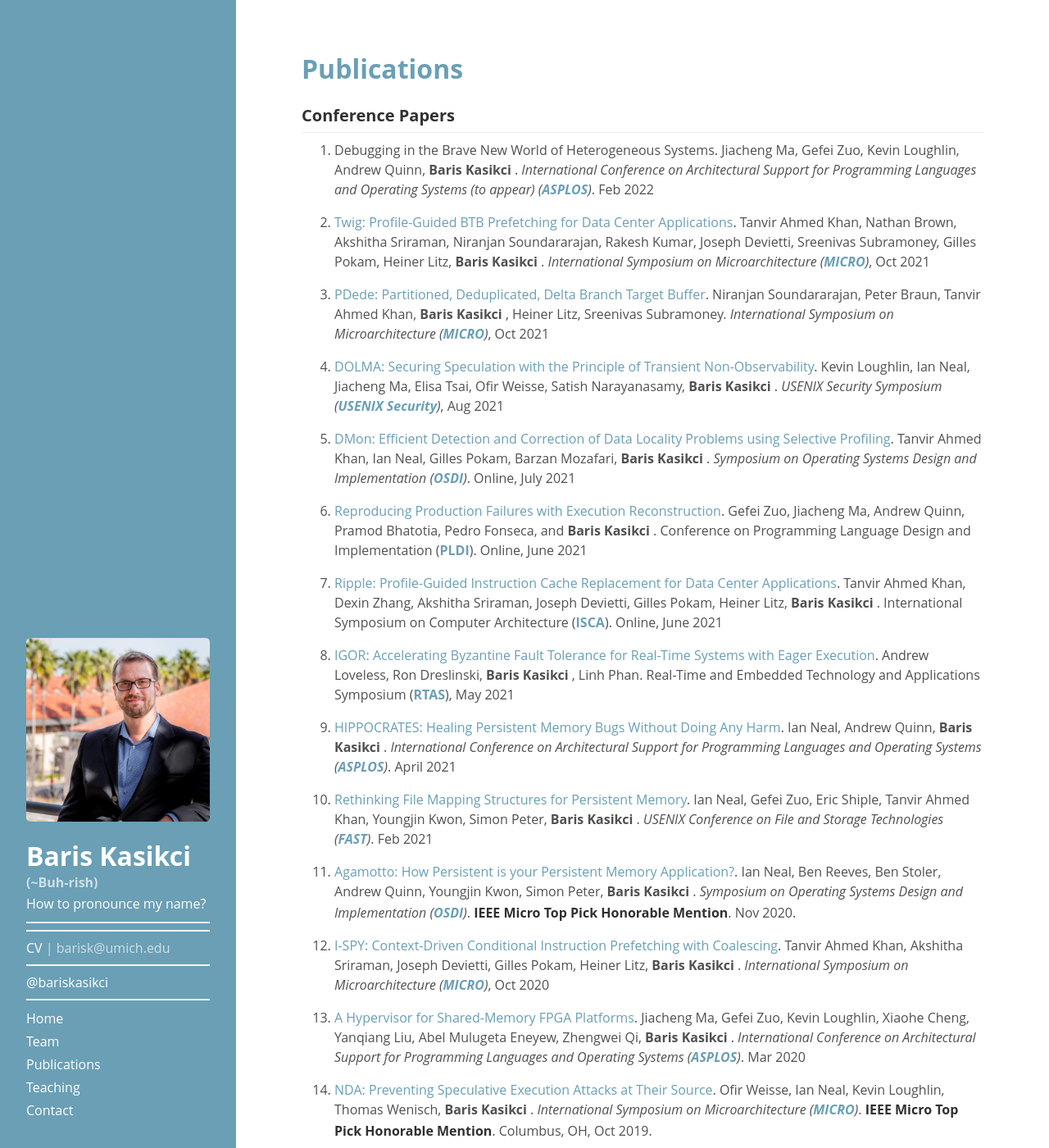
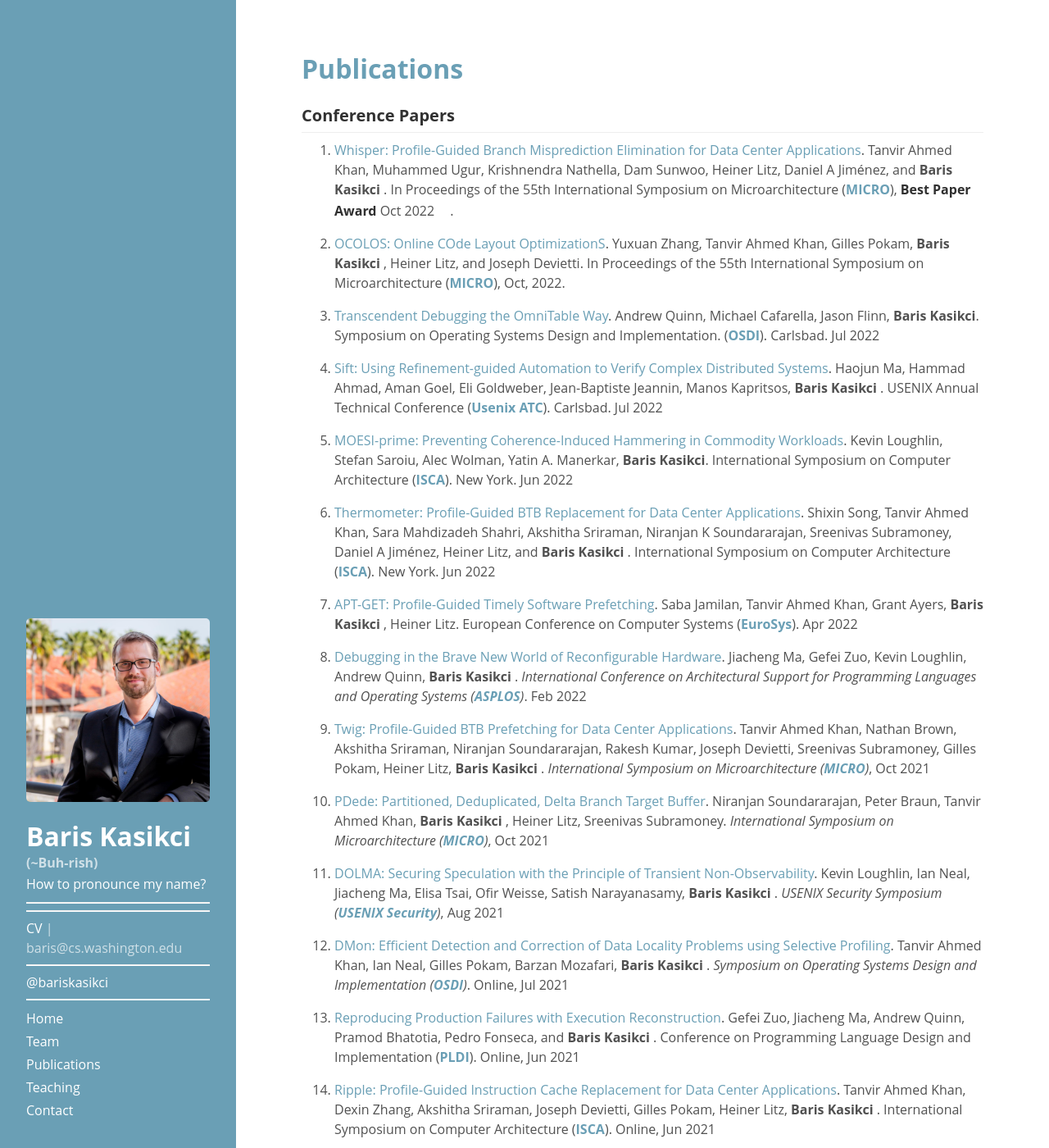
Before and after one commit to kasikci/kasikci.github.io, a Jekyll site: the page built from publications.md, in a window 1280 px wide and 1400 px high. Shown: the whole window at 82% size. Built offline with Jekyll 4.4.1, drawn with Linux system fonts in a browser that asks for light colours; some of the changed text lies outside the part shown.

Commit message:
updates to the web page

```diff
--- a/_includes/sidebar.html
+++ b/_includes/sidebar.html
@@ -17,7 +17,7 @@
 
 <hr>
 
-<a href="{{ site.baseurl }}public/cv.pdf">CV</a> | barisk@umich.edu
+<a href="{{ site.baseurl }}public/cv.pdf">CV</a> | baris@cs.washington.edu
 
 <!-- <a target="_blank" href="https://pgp.mit.edu/pks/lookup?search=0xAC17B59F&op=index">GPG</a> -->
 
--- a/publications.md
+++ b/publications.md
@@ -6,7 +6,21 @@ title: Publications
 ### Conference Papers
 <hr>
 
-1. Debugging in the Brave New World of Heterogeneous Systems. Jiacheng Ma, Gefei Zuo, Kevin Loughlin, Andrew Quinn, <b> Baris Kasikci </b>. *International Conference on Architectural Support for Programming Languages and Operating Systems (to appear) ([**ASPLOS**](https://asplos-conference.org/))*. Feb 2022
+1. [Whisper: Profile-Guided Branch Misprediction Elimination for Data Center Applications]({{site.baseurl}}public/whisper.pdf). Tanvir Ahmed Khan, Muhammed Ugur, Krishnendra Nathella, Dam Sunwoo, Heiner Litz, Daniel A Jiménez, and <b> Baris Kasikci </b>. In Proceedings of the 55th International Symposium on Microarchitecture ([**MICRO**](https://www.microarch.org/micro55/)), **Best Paper Award** Oct 2022 <img src="/~barisk/public/award.png" style="width:15px;height:20px;">.
+
+1. [OCOLOS: Online COde Layout OptimizationS]({{site.baseurl}}public/ocolos.pdf). Yuxuan Zhang, Tanvir Ahmed Khan, Gilles Pokam, <b> Baris Kasikci </b>, Heiner Litz, and Joseph Devietti. In Proceedings of the 55th International Symposium on Microarchitecture ([**MICRO**](https://www.microarch.org/micro55/)), Oct, 2022.
+
+1. [Transcendent Debugging the OmniTable Way]({{site.baseurl}}public/omnitable.pdf). Andrew Quinn, Michael Cafarella, Jason Flinn, <b> Baris Kasikci</b>. Symposium on Operating Systems Design and Implementation. ([**OSDI**](https://www.usenix.org/conference/osdi22)). Carlsbad. Jul 2022
+
+1. [Sift: Using Refinement-guided Automation to Verify Complex Distributed Systems]({{site.baseurl}}public/sift.pdf). Haojun Ma, Hammad Ahmad, Aman Goel, Eli Goldweber, Jean-Baptiste Jeannin, Manos Kapritsos, <b> Baris Kasikci </b>. USENIX Annual Technical Conference ([**Usenix ATC**](https://www.usenix.org/conference/atc22)). Carlsbad. Jul 2022
+
+1. [MOESI-prime: Preventing Coherence-Induced Hammering in Commodity Workloads]({{site.baseurl}}public/moesi-prime.pdf). Kevin Loughlin, Stefan Saroiu, Alec Wolman, Yatin A. Manerkar, <b> Baris Kasikci</b>. International Symposium on Computer Architecture ([**ISCA**](https://iscaconf.org/isca2022/)). New York. Jun 2022
+
+1. [Thermometer: Profile-Guided BTB Replacement for Data Center Applications]({{site.baseurl}}public/thermometer.pdf). Shixin Song, Tanvir Ahmed Khan, Sara Mahdizadeh Shahri, Akshitha Sriraman, Niranjan K Soundararajan, Sreenivas Subramoney, Daniel A Jiménez, Heiner Litz, and <b> Baris Kasikci </b>. International Symposium on Computer Architecture ([**ISCA**](https://iscaconf.org/isca2022/)). New York. Jun 2022
+
+1. [APT-GET: Profile-Guided Timely Software Prefetching]({{site.baseurl}}public/aptget.pdf). Saba Jamilan, Tanvir Ahmed Khan, Grant Ayers, <b> Baris Kasikci </b>, Heiner Litz. European Conference on Computer Systems ([**EuroSys**](https://2022.eurosys.org/)). Apr 2022
+
+1. [Debugging in the Brave New World of Reconfigurable Hardware]({{site.baseurl}}public/fpga-bugs.pdf). Jiacheng Ma, Gefei Zuo, Kevin Loughlin, Andrew Quinn, <b> Baris Kasikci </b>. *International Conference on Architectural Support for Programming Languages and Operating Systems ([**ASPLOS**](https://asplos-conference.org/))*. Feb 2022
 
 1. [Twig: Profile-Guided BTB Prefetching for Data Center Applications]({{site.baseurl}}public/twig.pdf). Tanvir Ahmed Khan, Nathan Brown, Akshitha Sriraman, Niranjan Soundararajan, Rakesh Kumar, Joseph Devietti, Sreenivas Subramoney, Gilles Pokam, Heiner Litz, <b> Baris Kasikci </b>. *International Symposium on Microarchitecture ([**MICRO**](https://www.microarch.org/micro53/))*, Oct 2021
 
@@ -14,15 +28,15 @@ title: Publications
 
 1. [DOLMA: Securing Speculation with the Principle of Transient Non-Observability]({{site.baseurl}}public/dolma.pdf). Kevin Loughlin, Ian Neal, Jiacheng Ma, Elisa Tsai, Ofir Weisse, Satish Narayanasamy, <b> Baris Kasikci </b>. *USENIX Security Symposium ([**USENIX Security**](https://www.usenix.org/conference/usenixsecurity21))*, Aug 2021
 
-1. [DMon: Efficient Detection and Correction of Data Locality Problems using Selective Profiling]({{ site.baseurl }}public/dmon.pdf). Tanvir Ahmed Khan, Ian Neal, Gilles Pokam, Barzan Mozafari, <b> Baris Kasikci </b>. *Symposium on Operating Systems Design and Implementation ([**OSDI**](https://www.usenix.org/conference/osdi21))*. Online, July 2021
+1. [DMon: Efficient Detection and Correction of Data Locality Problems using Selective Profiling]({{ site.baseurl }}public/dmon.pdf). Tanvir Ahmed Khan, Ian Neal, Gilles Pokam, Barzan Mozafari, <b> Baris Kasikci </b>. *Symposium on Operating Systems Design and Implementation ([**OSDI**](https://www.usenix.org/conference/osdi21))*. Online, Jul 2021
 
-1. [Reproducing Production Failures with Execution Reconstruction]({{ site.baseurl }}public/er.pdf). Gefei Zuo, Jiacheng Ma, Andrew Quinn, Pramod Bhatotia, Pedro Fonseca, and <b> Baris Kasikci </b>. Conference on Programming Language Design and Implementation ([**PLDI**](https://conf.researchr.org/home/pldi-2021)). Online, June 2021
+1. [Reproducing Production Failures with Execution Reconstruction]({{ site.baseurl }}public/er.pdf). Gefei Zuo, Jiacheng Ma, Andrew Quinn, Pramod Bhatotia, Pedro Fonseca, and <b> Baris Kasikci </b>. Conference on Programming Language Design and Implementation ([**PLDI**](https://conf.researchr.org/home/pldi-2021)). Online, Jun 2021
 
-1. [Ripple: Profile-Guided Instruction Cache Replacement for Data Center Applications]({{ site.baseurl }}public/ripple.pdf). Tanvir Ahmed Khan, Dexin Zhang, Akshitha Sriraman, Joseph Devietti, Gilles Pokam, Heiner Litz, <b> Baris Kasikci </b>. International Symposium on Computer Architecture ([**ISCA**](https://iscaconf.org/isca2021/)). Online, June 2021
+1. [Ripple: Profile-Guided Instruction Cache Replacement for Data Center Applications]({{ site.baseurl }}public/ripple.pdf). Tanvir Ahmed Khan, Dexin Zhang, Akshitha Sriraman, Joseph Devietti, Gilles Pokam, Heiner Litz, <b> Baris Kasikci </b>. International Symposium on Computer Architecture ([**ISCA**](https://iscaconf.org/isca2021/)). Online, Jun 2021
 
 1. [IGOR: Accelerating Byzantine Fault Tolerance for Real-Time Systems with Eager Execution]({{ site.baseurl }}public/igor.pdf). Andrew Loveless, Ron Dreslinski, <b> Baris Kasikci </b>, Linh Phan. Real-Time and Embedded Technology and Applications Symposium ([**RTAS**](http://2021.rtas.org/)), May 2021
 
-1. [HIPPOCRATES: Healing Persistent Memory Bugs Without Doing Any Harm]({{ site.baseurl }}public/hippocrates.pdf). Ian Neal, Andrew Quinn, <b> Baris Kasikci </b>. *International Conference on Architectural Support for Programming Languages and Operating Systems ([**ASPLOS**](https://asplos-conference.org/))*. April 2021
+1. [HIPPOCRATES: Healing Persistent Memory Bugs Without Doing Any Harm]({{ site.baseurl }}public/hippocrates.pdf). Ian Neal, Andrew Quinn, <b> Baris Kasikci </b>. *International Conference on Architectural Support for Programming Languages and Operating Systems ([**ASPLOS**](https://asplos-conference.org/))*. Apr 2021
 
 1. [Rethinking File Mapping Structures for Persistent Memory]({{ site.baseurl }}public/pm-indexing.pdf). Ian Neal, Gefei Zuo, Eric Shiple, Tanvir Ahmed Khan, Youngjin Kwon, Simon Peter, <b> Baris Kasikci </b>. *USENIX Conference on File and Storage Technologies ([**FAST**](https://www.usenix.org/conference/fast21))*. Feb 2021
 
@@ -37,15 +51,15 @@ Operating Systems ([**ASPLOS**](https://asplos-conference.org/))*. Mar 2020
 
 1. [I4: Incremental Inference of Inductive Invariants for Verification of Distributed Protocols]({{ site.baseurl }}public/i4.pdf) Haojun Ma, Aman Goel, Jean-Baptiste Jeannin, Manos Kapritsos, <b> Baris Kasikci </b>, Karem Sakallah. *Symposium on Operating Systems Principles ([**SOSP**](https://sosp19.rcs.uwaterloo.ca/))*. Oct 2019
 
-1. [Huron: Hybrid False Sharing Detection and Repair]({{ site.baseurl }}public/huron.pdf) [<a href="https://github.com/efeslab/huron">code</a>], Tanvir Ahmed Khan, Yifan Zhao, Gilles Pokam, Barzan Mozafari, <b> Baris Kasikci </b>, Conference on Programming Language Design and Implementation ([**PLDI**](https://conf.researchr.org/home/pldi-2019)). June 2019
+1. [Huron: Hybrid False Sharing Detection and Repair]({{ site.baseurl }}public/huron.pdf) [<a href="https://github.com/efeslab/huron">code</a>], Tanvir Ahmed Khan, Yifan Zhao, Gilles Pokam, Barzan Mozafari, <b> Baris Kasikci </b>, Conference on Programming Language Design and Implementation ([**PLDI**](https://conf.researchr.org/home/pldi-2019)). Jun 2019
 
 1. [Morpheus: A Vulnerability-Tolerant Secure Architecture Based on Ensembles of Moving Target Defenses with Churn]({{ site.baseurl }}public/morpheus.pdf) [<a href="https://www.youtube.com/watch?v=G04pYcp3p5o">lightning talk</a>] , International Conference on Architectural Support for Programming Languages and Operating Systems ([**ASPLOS**](https://asplos-conference.org/)), Mark Gallagher, Lauren Biernacki, Shibo Chen, Zelalem Birhanu Aweke, Salessawi Ferede Yitbarek, Misiker Tadesse Aga, Austin Harris, Zhixing Xu, <b> Baris Kasikci </b>, Valeria Bertacco, Sharad Malik, Mohit Tiwari, Todd Austin. April 2019
 
 1. [REPT: Reverse Debugging of Failures in Deployed Software]({{ site.baseurl }}public/rept.pdf), Weidong Cui, Xinyang Ge, <b> Baris Kasikci </b>, Ben Niu, Upamanyu Sharma, Ruoyu Wang, Insu Yun, *Symposium on Operating Systems Design and Implementation ([**OSDI**](https://www.usenix.org/conference/osdi18))*, **Best Paper Award** Oct 2018 <img src="/~barisk/public/award.png" style="width:15px;height:20px;">
 
-1. [Foreshadow: Extracting the Keys to the Intel SGX Kingdom with Transient Out-of-Order Execution](https://foreshadowattack.eu/foreshadow.pdf), Jo Van Bulck, Marina Minkin, Ofir Weisse, Daniel Genkin, <b>Baris Kasikci</b>, Frank Piessens, Mark Silberstein, Thomas F. Wenisch, Yuval Yarom, Raoul Strackx, *USENIX Security Symposium ([**USENIX Security**](https://www.usenix.org/conference/usenixsecurity18))*, **IEEE Micro Top Pick**, Baltimore, MD, August 2018. <img src="/~barisk/public/award.png" style="width:15px;height:20px;">
+1. [Foreshadow: Extracting the Keys to the Intel SGX Kingdom with Transient Out-of-Order Execution](https://foreshadowattack.eu/foreshadow.pdf), Jo Van Bulck, Marina Minkin, Ofir Weisse, Daniel Genkin, <b>Baris Kasikci</b>, Frank Piessens, Mark Silberstein, Thomas F. Wenisch, Yuval Yarom, Raoul Strackx, *USENIX Security Symposium ([**USENIX Security**](https://www.usenix.org/conference/usenixsecurity18))*, **IEEE Micro Top Pick**, Baltimore, MD, Aug 2018. <img src="/~barisk/public/award.png" style="width:15px;height:20px;">
 
-1. [Cntr: Lightweight OS Containers]({{ site.baseurl }}public/cntr.pdf), Jörg Thalheim, Pramod Bhatotia, Pedro Fonseca, <b> Baris Kasikci </b>, *USENIX Annual Technical Conference ([**USENIX ATC**](https://www.usenix.org/conference/atc18))*. June 2018
+1. [Cntr: Lightweight OS Containers]({{ site.baseurl }}public/cntr.pdf), Jörg Thalheim, Pramod Bhatotia, Pedro Fonseca, <b> Baris Kasikci </b>, *USENIX Annual Technical Conference ([**USENIX ATC**](https://www.usenix.org/conference/atc18))*. Jun 2018
 
 1. [Lazy Diagnosis of In-Production Concurrency Bugs]({{ site.baseurl }}public/snorlax.pdf) <b> Baris Kasikci </b>, Weidong Cui, Xinyang Ge, Ben Niu. *Symposium on Operating Systems Principles ([**SOSP**](https://www.sigops.org/sosp/sosp17/index.html))*. Oct 2017
 
@@ -55,15 +69,15 @@ Operating Systems ([**ASPLOS**](https://asplos-conference.org/))*. Mar 2020
 
 1. [Efficient Tracing of Cold Code Via Bias-Free Sampling](http://dslab.epfl.ch/pubs/bfs.pdf) [<a href="https://2459d6dc103cb5933875-c0245c5c937c5dedcca3f1764ecc9b2f.ssl.cf2.rackcdn.com/atc14/kasikci.mp4">talk video</a> | <a href="{{ site.baseurl }}public/bfs-slides.pdf">slides</a>] <br>
 <b>Baris Kasikci</b>, Thomas Ball, George Candea, John Erickson, Madanlal Musuvathi <br>
-*USENIX Annual Technical Conference ([**USENIX ATC**](https://www.usenix.org/conference/atc14))*. June 2014
+*USENIX Annual Technical Conference ([**USENIX ATC**](https://www.usenix.org/conference/atc14))*. Jun 2014
 
 1. [RaceMob: Crowdsourced Data Race Detection](http://dslab.epfl.ch/pubs/RaceMob.pdf) [<a href="https://www.youtube.com/watch?v=yPpgtTdDzIk">talk video</a> | <a href= "{{ site.baseurl }}public/racemob-slides.pdf">slides</a>] <br>
 <b>Baris Kasikci</b>, Cristian Zamfir, and George Candea <br>
-*Symposium on Operating Systems Principles ([**SOSP**](http://sigops.org/sosp/sosp13/)). November 2013
+*Symposium on Operating Systems Principles ([**SOSP**](http://sigops.org/sosp/sosp13/)). Nov 2013
 
 1. [Data Races vs. Data Race Bugs: Telling the Difference with Portend](http://dslab.epfl.ch/pubs/portend.pdf) [<a href= "{{ site.baseurl }}public/fs-slides.pdf">slides</a>]<br>
 <b>Baris Kasikci</b>, Cristian Zamfir, and George Candea <br>
-*Intl. Conference on Architectural Support for Programming Languages and Operating Systems* ([**ASPLOS**](http://research.microsoft.com/en-us/um/cambridge/events/asplos_2012/)). March 2012
+*Intl. Conference on Architectural Support for Programming Languages and Operating Systems* ([**ASPLOS**](http://research.microsoft.com/en-us/um/cambridge/events/asplos_2012/)). Mar 2012
 
 ### Journal Papers
 <hr>
@@ -80,7 +94,7 @@ Operating Systems ([**ASPLOS**](https://asplos-conference.org/))*. Mar 2020
 
 1. [I4: Incremental Inference of Inductive Invariants]({{ site.baseurl }}public/i4-hotos.pdf), Haojun Ma, Aman Goel, Jean Baptistte Jeannin, Manos Kapritsos, <b> Baris Kasikci </b>, Karem Sakallah, *Workshop on Hot Topics in Operating Systems* ([**HotOS**](https://hotos19.sigops.org/)). May 2019
 
-1. [HASE: Hardware-Assisted Symbolic Execution](https://docs.google.com/presentation/d/1QeJtKAtLsBbpX9U-llUe_zOLeJpCCq-p8frFMmj9cd4/edit#slide=id.p) Jörg Thalheim, Pramod Bhatotia, Pedro Fonseca, and <b> Baris Kasikci </b>, *KLEE Symposium*. April 2018
+1. [HASE: Hardware-Assisted Symbolic Execution](https://docs.google.com/presentation/d/1QeJtKAtLsBbpX9U-llUe_zOLeJpCCq-p8frFMmj9cd4/edit#slide=id.p) Jörg Thalheim, Pramod Bhatotia, Pedro Fonseca, and <b> Baris Kasikci </b>, *KLEE Symposium*. Apr 2018
 
 1. [Failure Sketches: A Better Way to Debug](http://dslab.epfl.ch/pubs/failure-sketches.pdf) [<a href= "{{ site.baseurl }}public/fs-slides.pdf">slides</a>] <br>
 <b>Baris Kasikci</b>, Benjamin Schubert, Cristiano Pereira, Gilles Pokam, Madan Musuvathi, George Candea <br>
@@ -96,4 +110,4 @@ Cristian Zamfir, <b>Baris Kasikci</b>, Johannes Kinder, Edouard Bugnion, and Geo
 
 1. [CORD: A Collaborative Framework for Distributed Data Race Detection](http://dslab.epfl.ch/pubs/cord-camera-ready.pdf) [<a href= "{{ site.baseurl }}public/cord-slides.pdf">slides</a>]<br>
 <b>Baris Kasikci</b>, Cristian Zamfir, and George Candea <br>
-*Workshop on Hot Topics in System Dependability* ([**HotDep**](http://sigops.org/sosp/sosp13/hotdep.html)). October 2012
+*Workshop on Hot Topics in System Dependability* ([**HotDep**](http://sigops.org/sosp/sosp13/hotdep.html)). Oct 2012
```
Also changed, not shown: other parts of publications.md (+1 -1 lines), _posts/2015-08-08-news.md (+13 -2 lines), _posts/2015-08-09-bio.md (+4 -2 lines), news.md (+13 -2 lines), team.md (+7 -1 lines), 10 other files.
